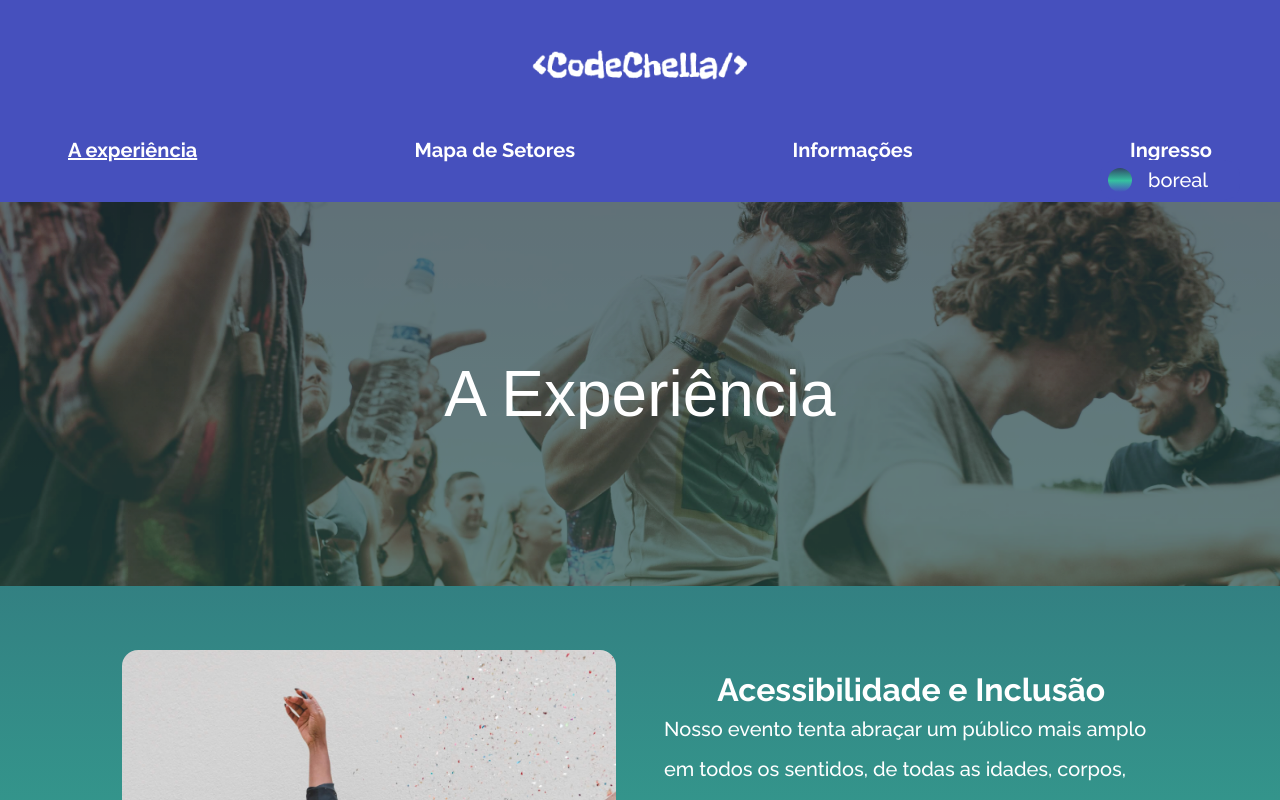
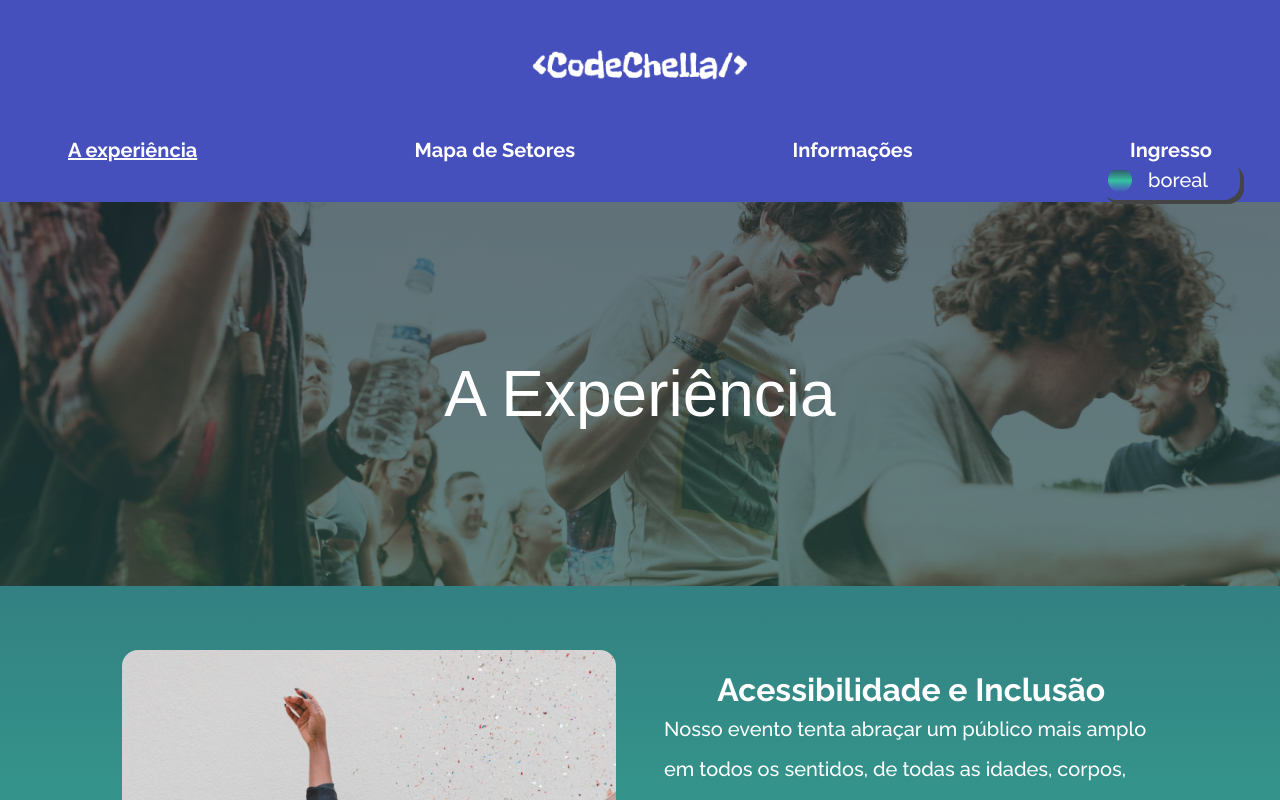
Before and after one commit to lucianakyoko/alura-challenges, a Next.js app in the folder codechella/: page /experiencia in a window 1280 px wide. Shown: the top 800 px of the page. Built offline with nearby package versions, Linux system fonts and the light colour scheme; a web font is replaced by a local one.

Commit message:
refactor: just refactoring

```diff
--- a/codechella/src/components/Navigation/index.jsx
+++ b/codechella/src/components/Navigation/index.jsx
@@ -1,13 +1,14 @@
 import NextLink from "next/link";
+import { useRouter } from "next/router";
 import { getNavigationItems } from "@/datas/navigation";
 
 import {
   Navbar,
 } from './style';
-import { useRouter } from "next/router";
 
 export function Navigation({ isMenuOpen, handleMenu}) {
   const router = useRouter();
+
   const navItems = getNavigationItems();
 
   return (
--- a/codechella/src/components/Navigation/style.js
+++ b/codechella/src/components/Navigation/style.js
@@ -8,6 +8,7 @@ export const Navbar = styled.nav`
   position: absolute;
   top: 0;
   right: 0;
+  z-index: 1;
 
   background-color: rgba(0, 0, 0, 0.8);
   display: none;
--- a/codechella/src/components/ScrollToTopButton/style.js
+++ b/codechella/src/components/ScrollToTopButton/style.js
@@ -1,3 +1,4 @@
+import { colors } from "@/styles/colors";
 import styled from "styled-components";
 
 export const Button = styled.span`
@@ -9,7 +10,7 @@ export const Button = styled.span`
   justify-content: center;
 
   background-color: ${props => props.theme.button};
-  box-shadow: 4px 4px 8px rgba(0, 0, 0, 0.25);
+  box-shadow: ${colors.boxShadow};
   border-radius: 50%;
 
   position: fixed;
--- a/codechella/src/screens/HomeScreen/CTA/style.js
+++ b/codechella/src/screens/HomeScreen/CTA/style.js
@@ -63,7 +63,7 @@ export const CTASection = styled.section`
       padding:  .8rem 4.4rem;
       background-color: ${props => props.theme.button};
       border-radius: 1.6rem;
-      box-shadow: 4px 4px 0px ${colors.gray};
+      box-shadow: ${colors.boxShadow};
 
       display: flex;
       align-items: center;
--- a/codechella/src/styles/colors.js
+++ b/codechella/src/styles/colors.js
@@ -1,6 +1,7 @@
 export const colors = {
   white: "#FFFFFF",
   gray: '#444444',
+  boxShadow: "4px 4px 0px #444444",
   boreal: {
     primary100: "#4650BD",
     secondary100: "#008364",
```
